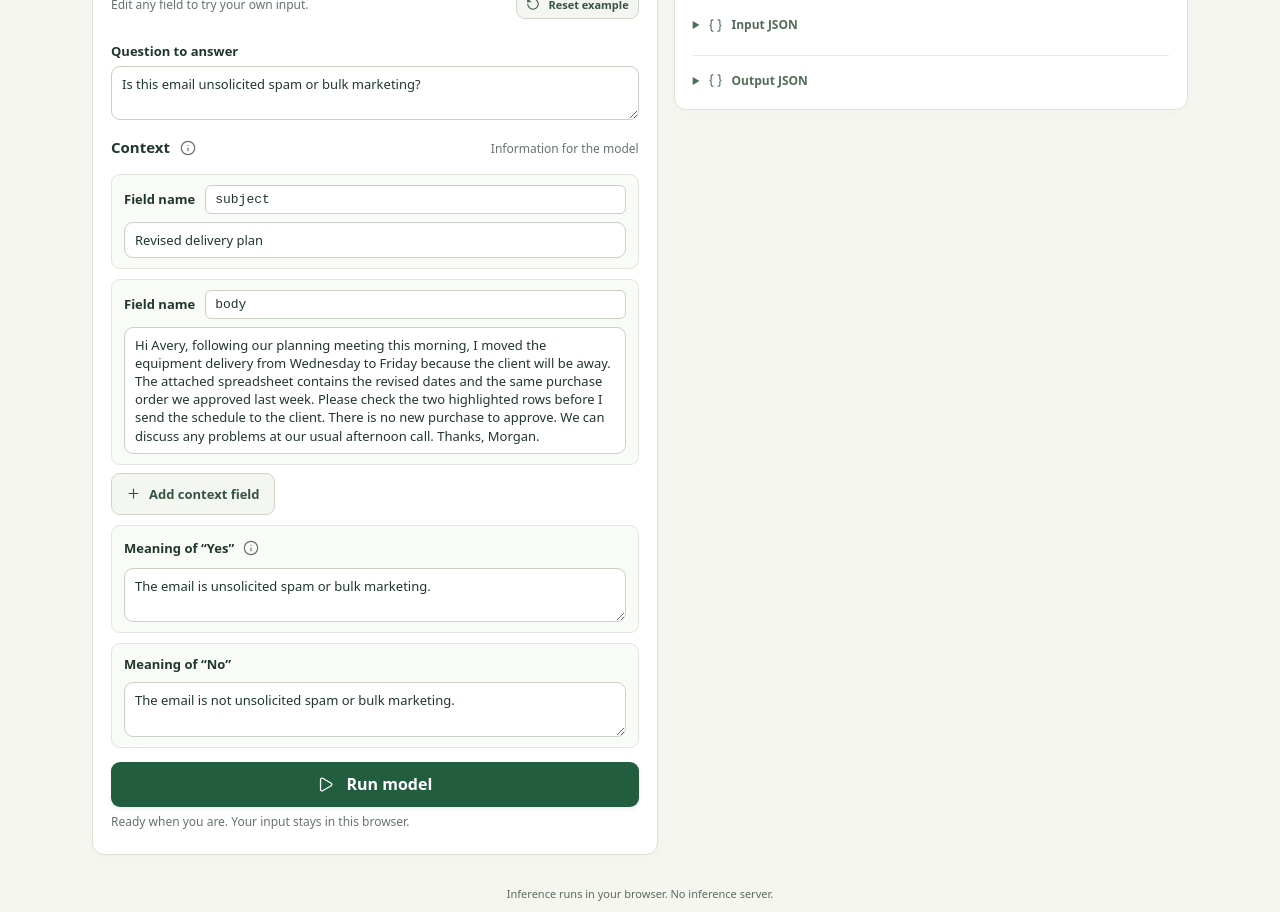
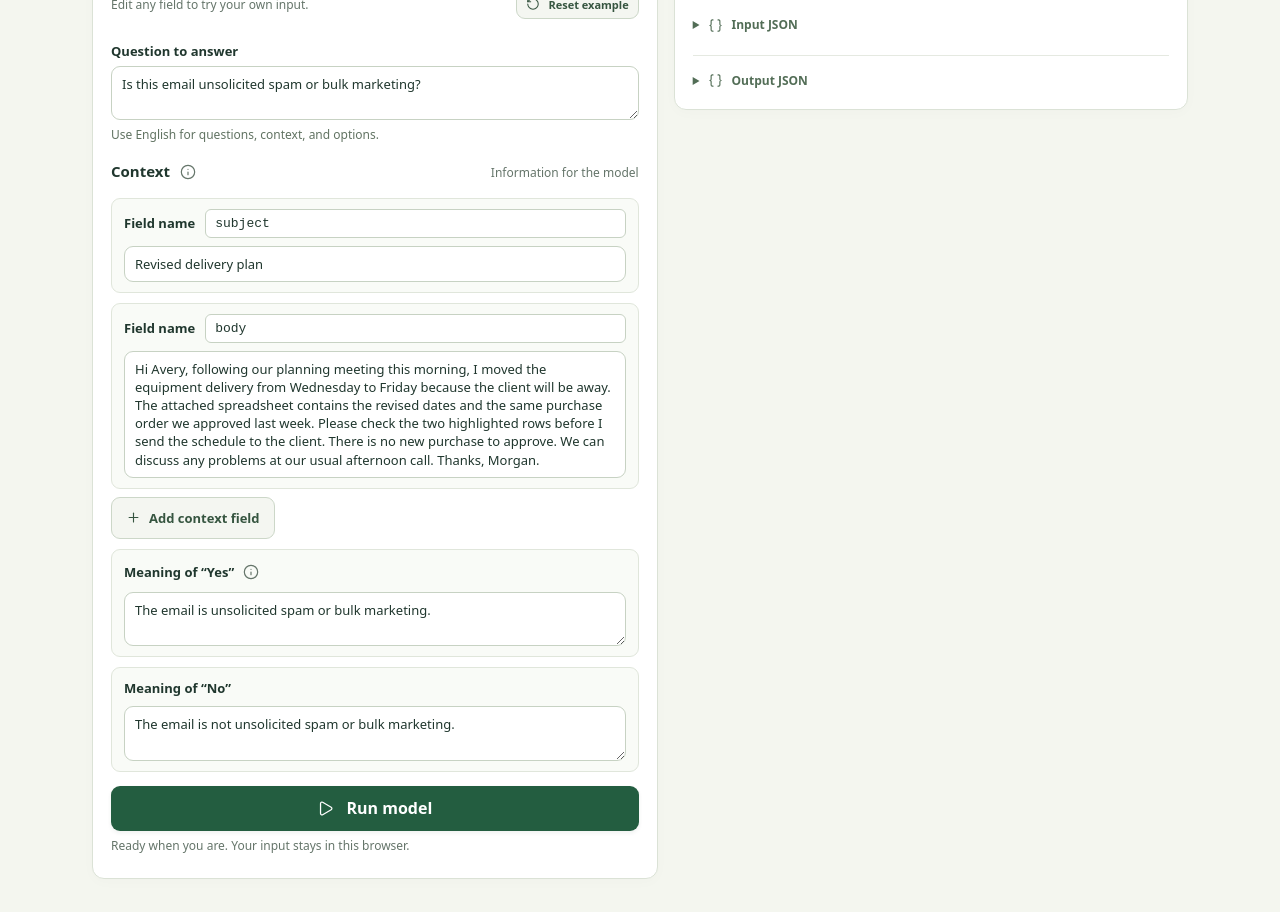
Before and after one commit to hotchpotch/bekko-system-one, a React (Vite) app in the folder browser/: page / in a window 1280 px wide. Shown: the part 820-1732 px from the top of the page. Built offline with nearby package versions, Linux system fonts and the light colour scheme.

Commit message:
Show English input guidance beside the instruction field

```diff
--- a/browser/src/main.jsx
+++ b/browser/src/main.jsx
@@ -572,12 +572,14 @@ function App() {
               </div>
               <Textarea
                 id="instruction"
+                aria-describedby="input-language-hint"
                 label={form.task === "noul" ? "Question to answer" : form.task === "choice" ? "Selection instructions" : "Scoring instructions"}
                 rows={2}
                 required
                 value={form.instruction}
                 onChange={(e) => change("instruction", e.target.value)}
               />
+              <p id="input-language-hint" className="input-language-hint">Use English for questions, context, and options.</p>
               <div className="label-row">
                 <div className="context-heading">
                   <h3>Context</h3>
--- a/browser/src/style.css
+++ b/browser/src/style.css
@@ -1042,3 +1042,5 @@ header.hero { display: block; padding: 0; margin-bottom: 18px; }
 .calculation-total { display: flex; align-items: baseline; justify-content: space-between; gap: 10px; margin-top: 8px; padding-top: 9px; border-top: 1px solid #dce4d6; }
 .calculation-total strong { white-space: nowrap; color: #235d40; font-size: 16px; }
 .calculation-footnote { display: block; font-size: 11px; line-height: 1.6; color: #617362; }
+
+.input-language-hint { margin: 6px 0 14px; color: #617362; font-size: 12px; line-height: 1.5; }
```
